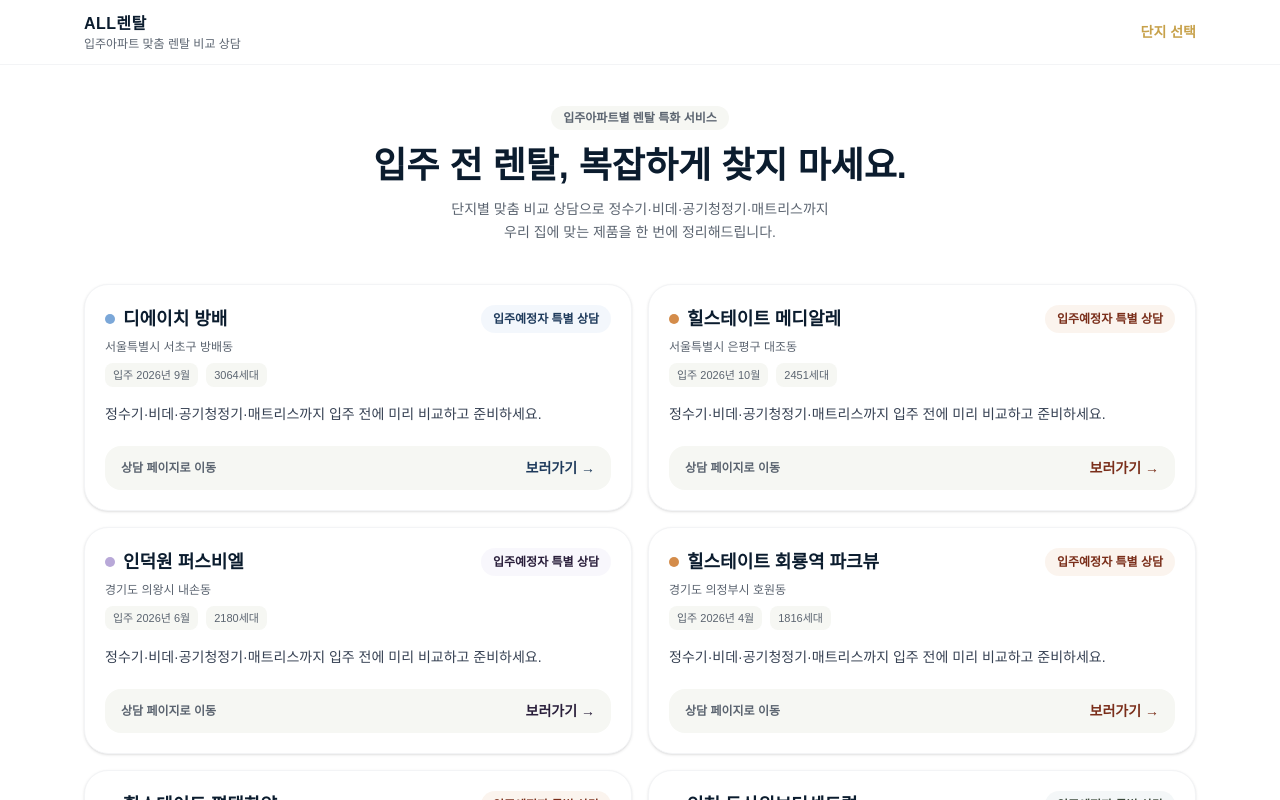
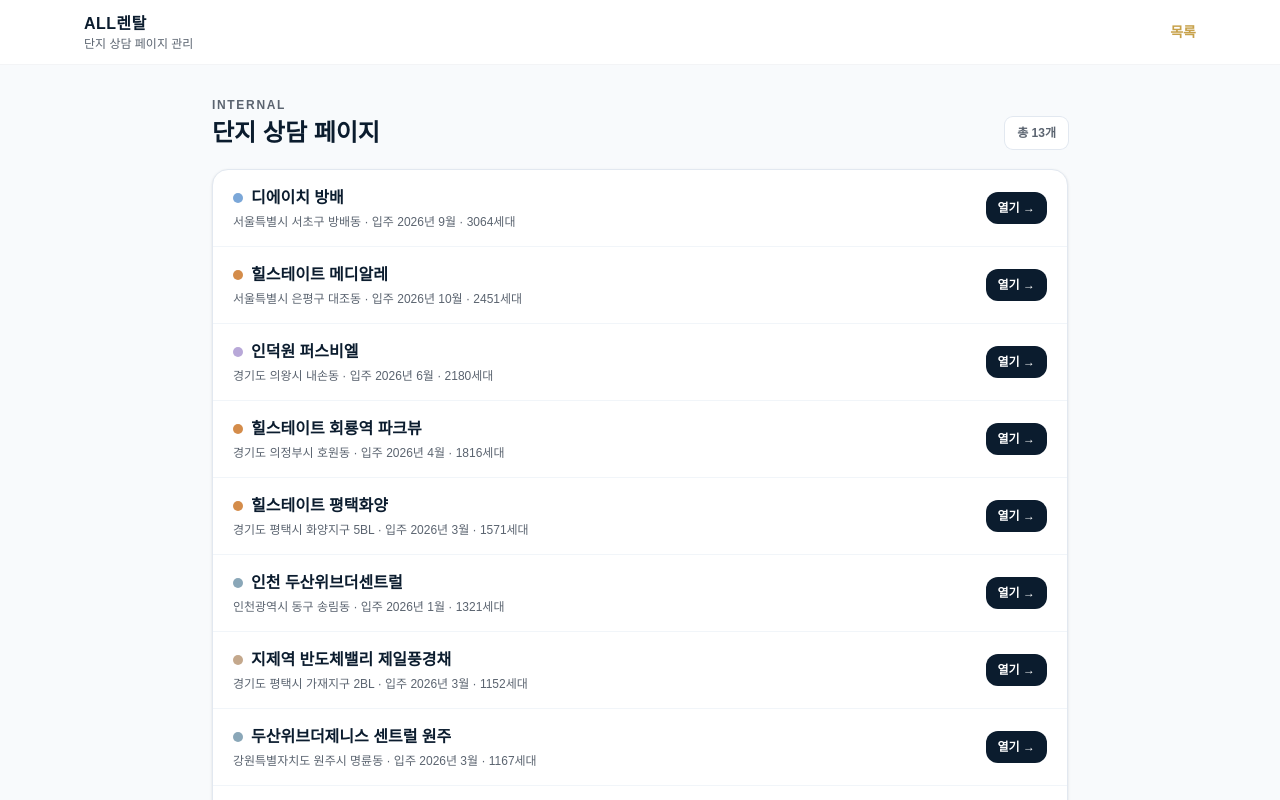
Before and after one commit to mrjohnny1215/allrental_landing, a React (Vite) app: page / in a window 1280 px wide. Shown: the top 800 px of the page. Built offline with nearby package versions, Linux system fonts and the light colour scheme.

Commit message:
refactor: simplify apartment dashboard

```diff
--- a/src/App.jsx
+++ b/src/App.jsx
@@ -7,86 +7,36 @@
 function Dashboard() {
   const list = Object.values(APARTMENTS)
   return (
-    <div className="min-h-screen bg-white">
+    <div className="min-h-screen bg-slate-50">
       <HeaderDefault />
-      <main className="mx-auto max-w-6xl px-5 py-10">
-        <div className="mx-auto max-w-2xl text-center">
-          <div className="inline-flex rounded-full bg-surface px-3 py-1 text-xs font-semibold text-muted">
-            입주아파트별 렌탈 특화 서비스
+      <main className="mx-auto max-w-4xl px-5 py-8">
+        <div className="flex items-end justify-between gap-4">
+          <div>
+            <p className="text-xs font-bold tracking-[0.14em] text-muted">INTERNAL</p>
+            <h1 className="mt-1 text-2xl font-black text-deep-navy">단지 상담 페이지</h1>
           </div>
-          <h1 className="mt-4 text-3xl font-bold text-deep-navy md:text-4xl">
-            입주 전 렌탈,<br className="md:hidden" /> 복잡하게 찾지 마세요.
-          </h1>
-          <p className="mt-3 text-sm leading-relaxed text-muted">
-            단지별 맞춤 비교 상담으로 정수기·비데·공기청정기·매트리스까지
-            <br className="hidden md:block" />
-            우리 집에 맞는 제품을 한 번에 정리해드립니다.
-          </p>
+          <span className="rounded-lg bg-white px-3 py-2 text-xs font-semibold text-muted ring-1 ring-slate-200">총 {list.length}개</span>
         </div>
 
-        <div className="mt-10 grid grid-cols-1 gap-4 md:grid-cols-2">
+        <div className="mt-5 overflow-hidden rounded-2xl border border-slate-200 bg-white shadow-sm">
           {list.map((apt) => (
             <Link
               key={apt.slug}
               to={`/${apt.slug}`}
-              className="group block rounded-3xl border border-gray-100 bg-white p-5 shadow-sm transition hover:border-gray-200 hover:shadow-lg"
+              className="group flex items-center justify-between gap-4 border-b border-slate-100 px-4 py-4 last:border-b-0 transition hover:bg-slate-50 sm:px-5"
             >
-              <div className="flex items-start justify-between gap-4">
-                <div className="flex-1">
-                  <div className="flex items-center gap-2">
-                    <span
-                      className="h-2.5 w-2.5 rounded-full"
-                      style={{ backgroundColor: apt.brandAccent }}
-                    />
-                    <h2 className="text-lg font-bold text-deep-navy">{apt.name}</h2>
-                  </div>
-                  <p className="mt-1.5 text-xs text-muted">{apt.location}</p>
-                  <div className="mt-2 flex flex-wrap items-center gap-2 text-[11px] text-muted">
-                    <span className="rounded-lg bg-surface px-2 py-1">
-                      입주 {apt.moveInDate}
-                    </span>
-                    <span className="rounded-lg bg-surface px-2 py-1">
-                      {apt.households}
-                    </span>
-                  </div>
+              <div className="min-w-0">
+                <div className="flex items-center gap-2">
+                  <span className="h-2.5 w-2.5 shrink-0 rounded-full" style={{ backgroundColor: apt.brandAccent }} />
+                  <h2 className="truncate text-base font-extrabold text-deep-navy">{apt.name}</h2>
                 </div>
-                <span
-                  className="shrink-0 rounded-2xl px-3 py-1.5 text-xs font-semibold"
-                  style={{
-                    backgroundColor: `${apt.brandAccent}18`,
-                    color: apt.brandColor,
-                  }}
-                >
-                  {apt.heroBadge}
-                </span>
+                <p className="mt-1 text-xs text-muted">{apt.location} · 입주 {apt.moveInDate} · {apt.households}</p>
               </div>
-
-              <p className="mt-4 text-sm leading-relaxed text-gray-700 line-clamp-2">
-                {apt.heroDescription.replace(/\n/g, ' ')}
-              </p>
-
-              <div className="mt-5 flex items-center justify-between rounded-2xl bg-surface px-4 py-3">
-                <span className="text-xs font-semibold text-muted">
-                  상담 페이지로 이동
-                </span>
-                <span
-                  className="text-sm font-bold"
-                  style={{ color: apt.brandColor }}
-                >
-                  보러가기 →
-                </span>
-              </div>
+              <span className="shrink-0 rounded-xl bg-deep-navy px-3 py-2 text-xs font-bold text-white">열기 →</span>
             </Link>
           ))}
         </div>
-
-        <div className="mx-auto mt-10 max-w-3xl rounded-2xl bg-surface p-5 text-sm text-muted">
-          <p className="text-center">
-            아파트별 맞춤 렌탈 비교 상담을 제공합니다. 상담 신청만으로 계약이 확정되지 않습니다.
-          </p>
-        </div>
       </main>
-      <FooterDefault />
     </div>
   )
 }
@@ -97,10 +47,10 @@
       <div className="mx-auto max-w-6xl px-5 h-16 flex items-center justify-between">
         <div>
           <div className="text-base font-bold tracking-wide text-deep-navy">ALL렌탈</div>
-          <div className="text-xs text-muted">입주아파트 맞춤 렌탈 비교 상담</div>
+          <div className="text-xs text-muted">단지 상담 페이지 관리</div>
         </div>
         <Link to="/" className="text-sm font-semibold text-gold">
-          단지 선택
+          목록
         </Link>
       </div>
     </header>
```
